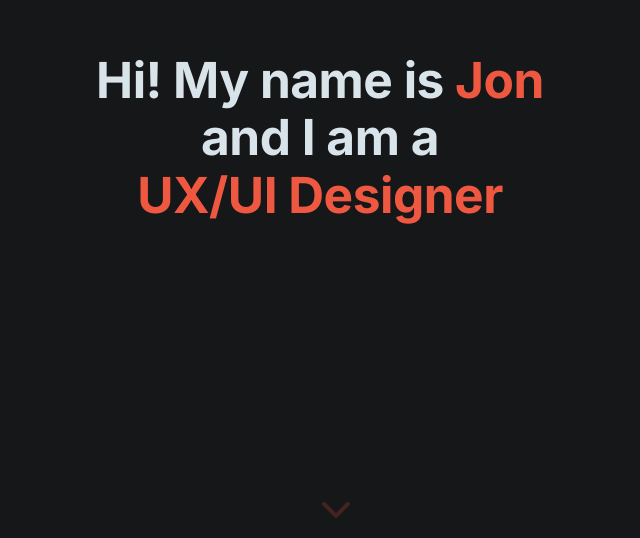
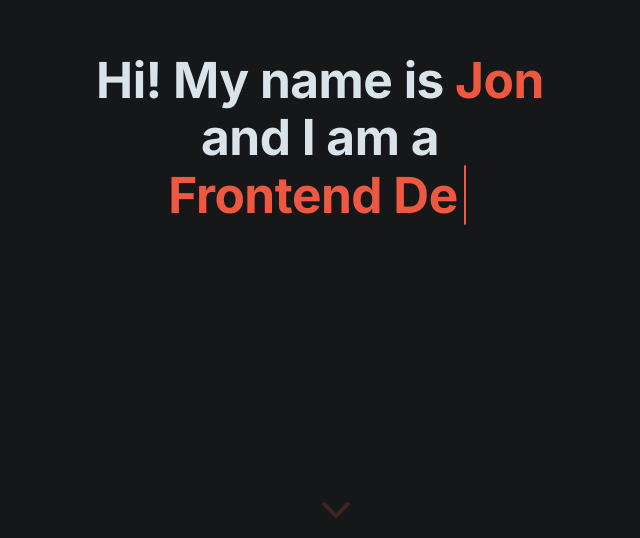
Before and after one commit to jonmarron/JonMarronWeb, a React (Vite) app: page / in a window 1280 px wide. Shown: the part 262-800 px from the top of the page, without its empty margins (320-960 px from the left). Built offline with nearby package versions, Linux system fonts and the light colour scheme.

Commit message:
frontend: added the typewriter effect to the header

```diff
--- a/package.json
+++ b/package.json
@@ -15,7 +15,8 @@
     "@fortawesome/react-fontawesome": "^0.2.0",
     "react": "^18.2.0",
     "react-dom": "^18.2.0",
-    "react-router-dom": "^6.14.2"
+    "react-router-dom": "^6.14.2",
+    "typewriter-effect": "^2.20.1"
   },
   "devDependencies": {
     "@types/react": "^18.2.15",
--- a/src/App.css
+++ b/src/App.css
@@ -180,7 +180,9 @@ header {
     opacity: 0;
   }
 
-
+}
+.cursor {
+  font-weight:200;
 }
 /* HEADER end */
 
--- a/src/Components/Header.jsx
+++ b/src/Components/Header.jsx
@@ -1,24 +1,26 @@
 import React, { useEffect, useState } from 'react'
 import { FontAwesomeIcon } from '@fortawesome/react-fontawesome'
 import { faChevronDown } from '@fortawesome/free-solid-svg-icons'
+import TypewriterComponent from 'typewriter-effect'
+
 const Header = () => {
 
   const positionsArray = ['UX/UI Designer', 'Frontend Developer', 'Backend Developer'];
 
-  const [currentPositionIndex, setCurrentPositionIndex] = useState(0);
-
-
-  useEffect(() => {
-    const interval = setInterval(() => {
-      setCurrentPositionIndex(prevIndex => (prevIndex + 1) % positionsArray.length);
-    }, 1500);
-    return () => clearInterval(interval)
-  }, [])
-
-
   return (
     <header>
-        <h1>Hi! My name is <span className="accent-text">Jon</span><br/>and I am a<br/><span className="accent-text">{positionsArray[currentPositionIndex]}</span></h1>
+
+        <h1>Hi! My name is <span className="accent-text">Jon</span><br/>and I am a<br/><span className="accent-text">
+          <TypewriterComponent
+              options={{
+                strings: positionsArray,
+                autoStart:true,
+                loop: true,
+                cursorClassName: 'cursor',
+                deleteSpeed: 'natural',
+                pauseFor: 400
+              }}
+          /></span></h1>
         <div className="scroll-animation">
           <FontAwesomeIcon icon={faChevronDown} size='2x'/>
         </div>
```
Also changed, not shown: 1 other file (tests, documents, lock files or other folders).
